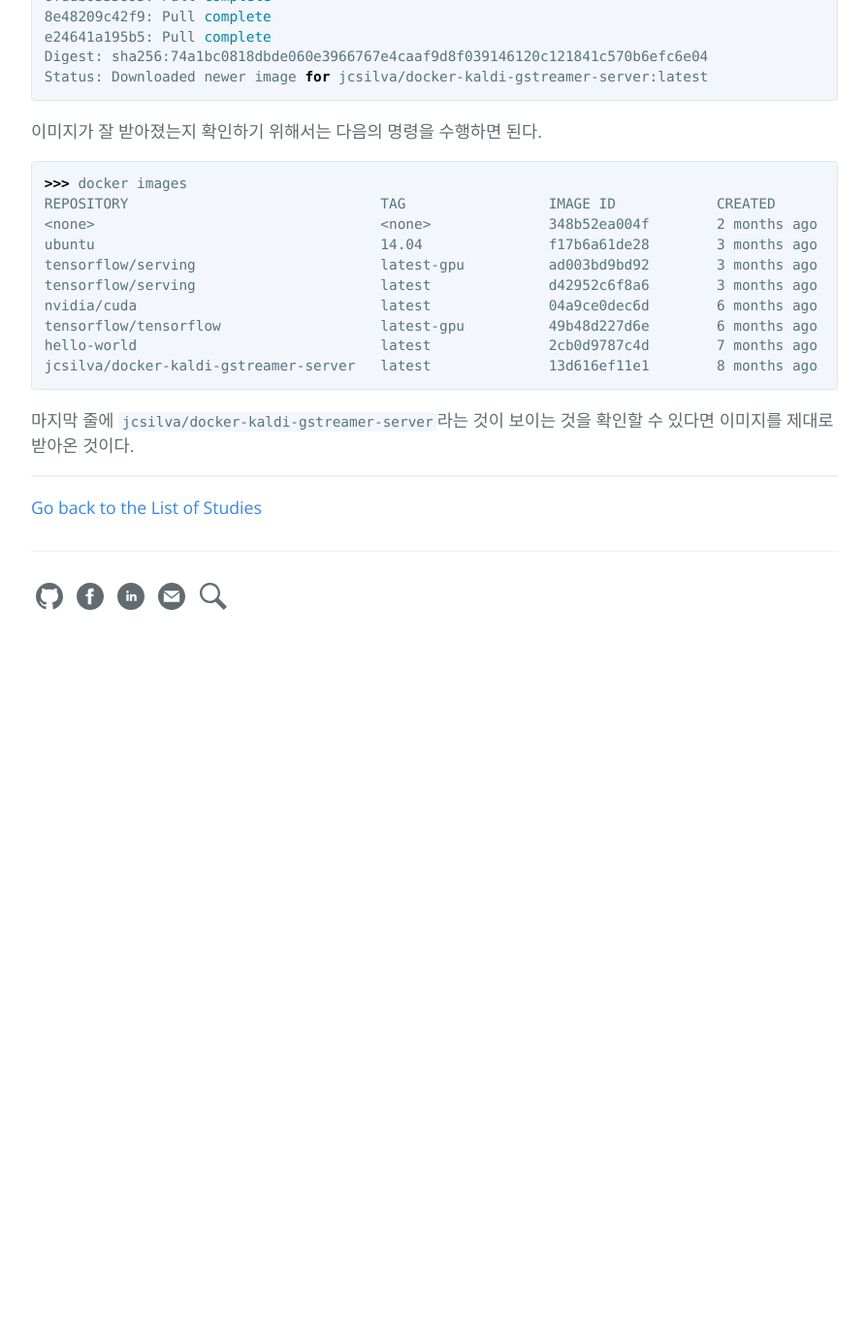
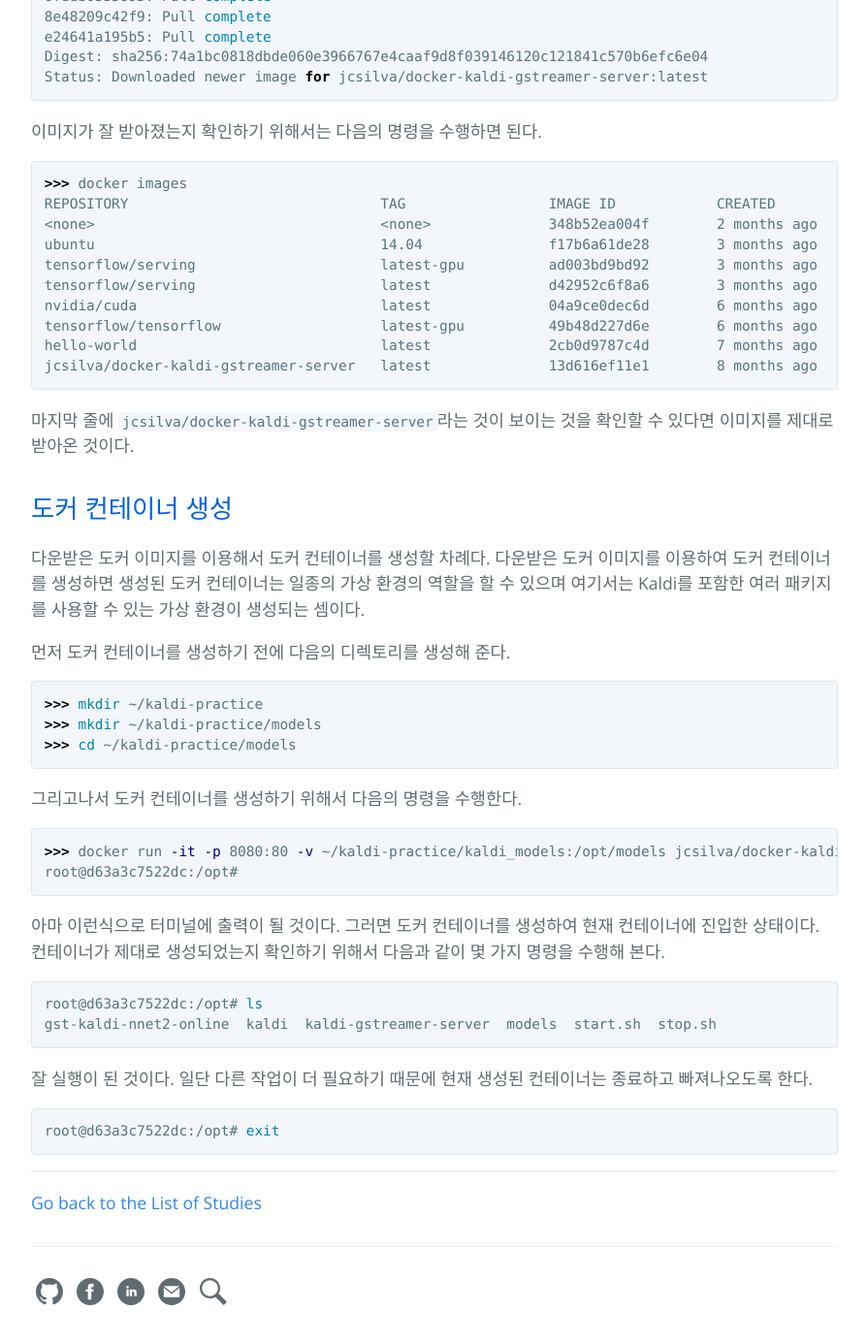
Before and after one commit to hcnoh/hcnoh.github.io, a Jekyll site: the page built from _posts/2019-02-28-kaldi-gstreamer-server.md, in a window 1280 px wide and 1400 px high, scrolled down 2194 px. Shown: the top 1385 px of the window at 97% size, without its empty margins (192-1087 px from the left). Built offline with Jekyll 4.4.1, drawn with Linux system fonts in a browser that asks for light colours; comment, search, counter and statistics services are not loaded; before the commit the page ends 2877 px from its top, so only the background shows below that.

Commit message:
Update 2019-02-28-kaldi-gstreamer-server.md

````diff
--- a/_posts/2019-02-28-kaldi-gstreamer-server.md
+++ b/_posts/2019-02-28-kaldi-gstreamer-server.md
@@ -95,3 +95,34 @@ jcsilva/docker-kaldi-gstreamer-server   latest              13d616ef11e1
 ```
 
 마지막 줄에 `jcsilva/docker-kaldi-gstreamer-server`라는 것이 보이는 것을 확인할 수 있다면 이미지를 제대로 받아온 것이다.
+
+## 도커 컨테이너 생성
+다운받은 도커 이미지를 이용해서 도커 컨테이너를 생성할 차례다. 다운받은 도커 이미지를 이용하여 도커 컨테이너를 생성하면 생성된 도커 컨테이너는 일종의 가상 환경의 역할을 할 수 있으며 여기서는 Kaldi를 포함한 여러 패키지를 사용할 수 있는 가상 환경이 생성되는 셈이다.
+
+먼저 도커 컨테이너를 생성하기 전에 다음의 디렉토리를 생성해 준다.
+
+```bash
+>>> mkdir ~/kaldi-practice
+>>> mkdir ~/kaldi-practice/models
+>>> cd ~/kaldi-practice/models
+```
+
+그리고나서 도커 컨테이너를 생성하기 위해서 다음의 명령을 수행한다.
+
+```bash
+>>> docker run -it -p 8080:80 -v ~/kaldi-practice/kaldi_models:/opt/models jcsilva/docker-kaldi-gstreamer-server:latest /bin/bash
+root@d63a3c7522dc:/opt#
+```
+
+아마 이런식으로 터미널에 출력이 될 것이다. 그러면 도커 컨테이너를 생성하여 현재 컨테이너에 진입한 상태이다. 컨테이너가 제대로 생성되었는지 확인하기 위해서 다음과 같이 몇 가지 명령을 수행해 본다.
+
+```bash
+root@d63a3c7522dc:/opt# ls
+gst-kaldi-nnet2-online	kaldi  kaldi-gstreamer-server  models  start.sh  stop.sh
+```
+
+잘 실행이 된 것이다. 일단 다른 작업이 더 필요하기 때문에 현재 생성된 컨테이너는 종료하고 빠져나오도록 한다.
+
+```bash
+root@d63a3c7522dc:/opt# exit
+```
````
